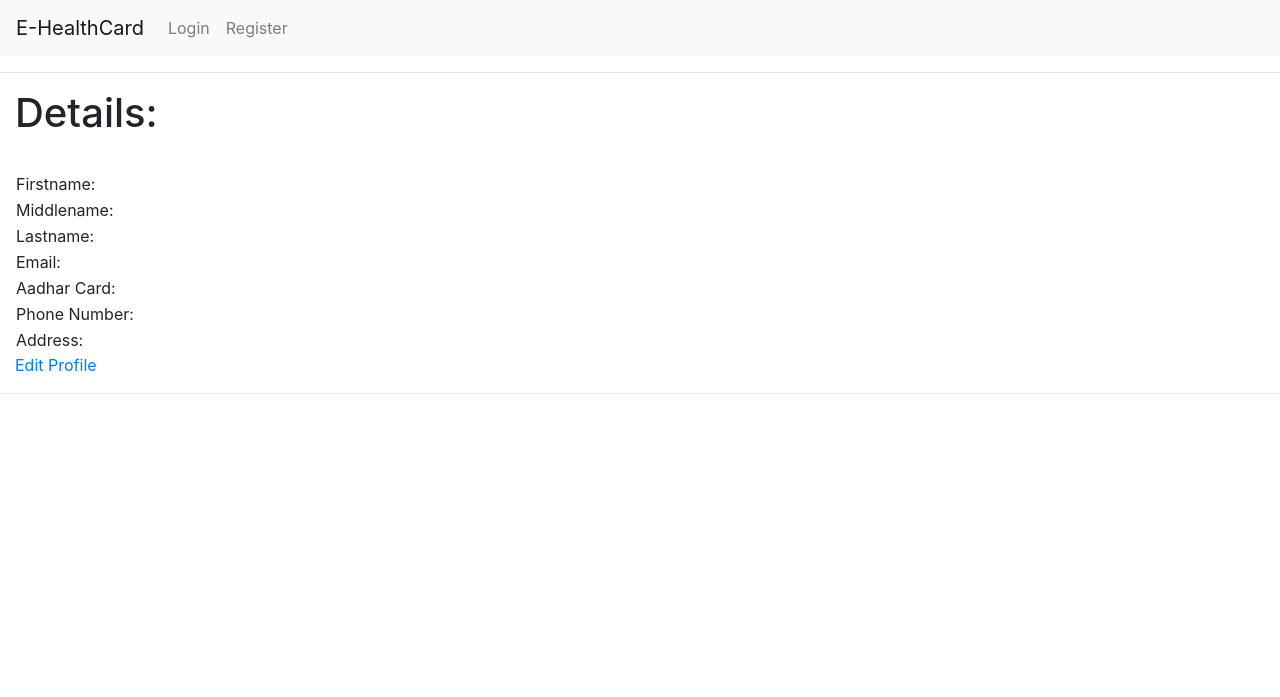
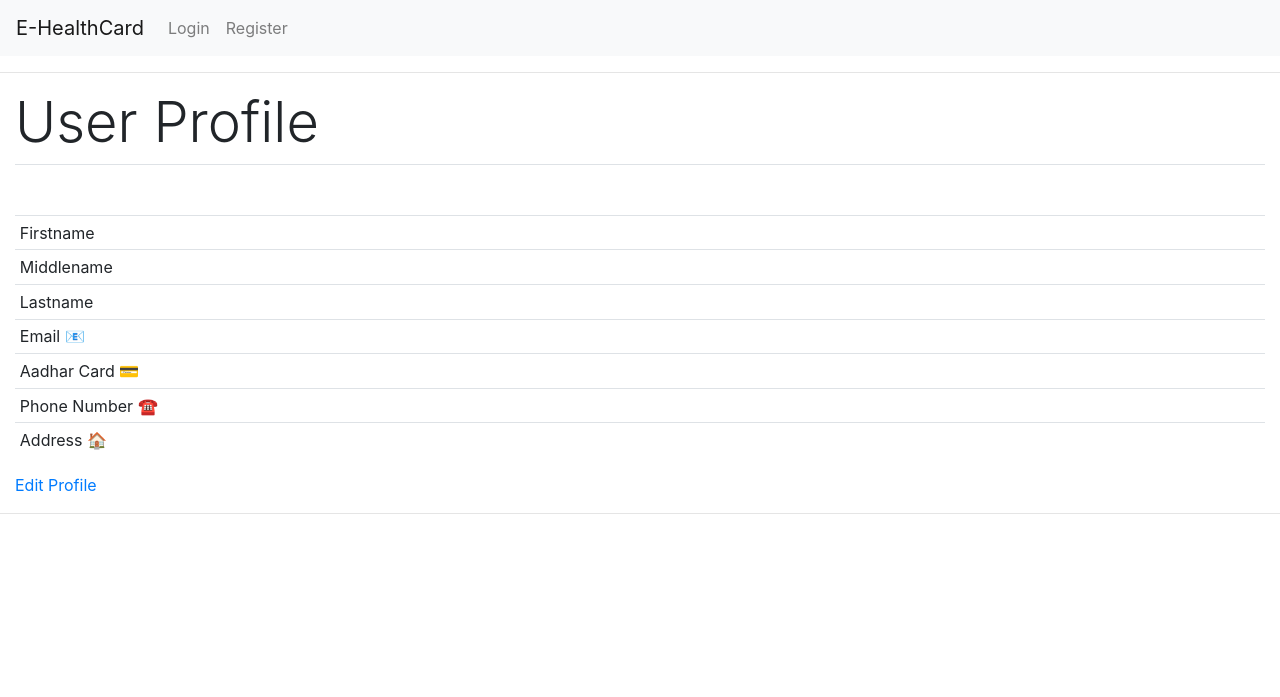
Before and after one commit to ninadsachania/e-healthcard, a Flask app: template app/templates/account.html in a window 1280 px wide. Shown: the top 697 px of the page. Run offline with Flask 2, Linux system fonts and the light colour scheme; the template is opened without the code that fills it, so the values that code supplies are empty; some libraries are stand-ins or nearby versions.

Commit message:
Make it pretty

```diff
--- a/app/templates/account.html
+++ b/app/templates/account.html
@@ -1,43 +1,50 @@
-{% extends 'base.html' %}
+{% extends 'base.html' %} {% block content %}
+<h1 class="display-4">User Profile</h1>
 
-{% block content %}
-<h1>Details:</h1>
-<table>
+<table class="table table-sm">
     <tr>
-        <td colspan="2"><img src="{{ current_user.avatar() }}"></td>
+        <td align="center" colspan="2">
+            <img src="{{ current_user.avatar() }}" />
+        </td>
     </tr>
+</table>
+
+<table class="table table-sm">
     <tr>
-        <td>Firstname: </td>
+        <td>Firstname</td>
         <td>{{ current_user.firstname }}</td>
     </tr>
 
     <tr>
-        <td>Middlename: </td>
+        <td>Middlename</td>
         <td>{{ current_user.middlename }}</td>
     </tr>
 
     <tr>
-        <td>Lastname: </td>
+        <td>Lastname</td>
         <td>{{ current_user.lastname }}</td>
     </tr>
 
     <tr>
-        <td>Email: </td>
+        <td>Email 📧</td>
         <td>{{ current_user.email }}</td>
     </tr>
 
     <tr>
-        <td>Aadhar Card: </td>
-        <td>{{ current_user.aadhar_card }}</td>
+        <td>Aadhar Card 💳</td>
+        <td>
+            {{ "{0} {1} {2}".format(current_user.aadhar_card[:4],
+      current_user.aadhar_card[4:8], current_user.aadhar_card[8:]) }}
+        </td>
     </tr>
 
     <tr>
-        <td>Phone Number: </td>
-        <td>{{ current_user.phone_number }}</td>
+        <td>Phone Number ☎️</td>
+        <td>{{ "+91 " + current_user.phone_number }}</td>
     </tr>
 
     <tr>
-        <td>Address: </td>
+        <td>Address 🏠</td>
         <td>{{ current_user.address }}</td>
     </tr>
 </table>
```
